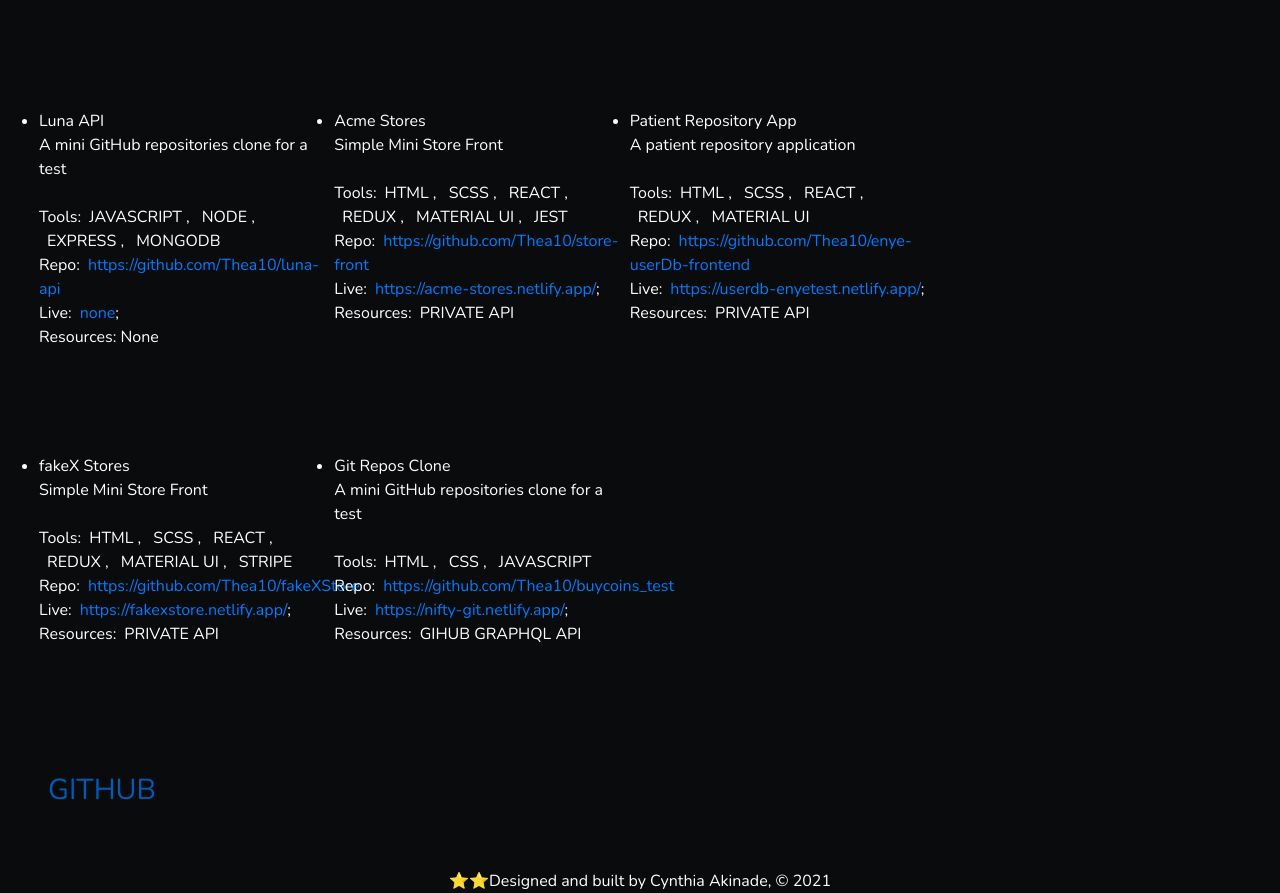
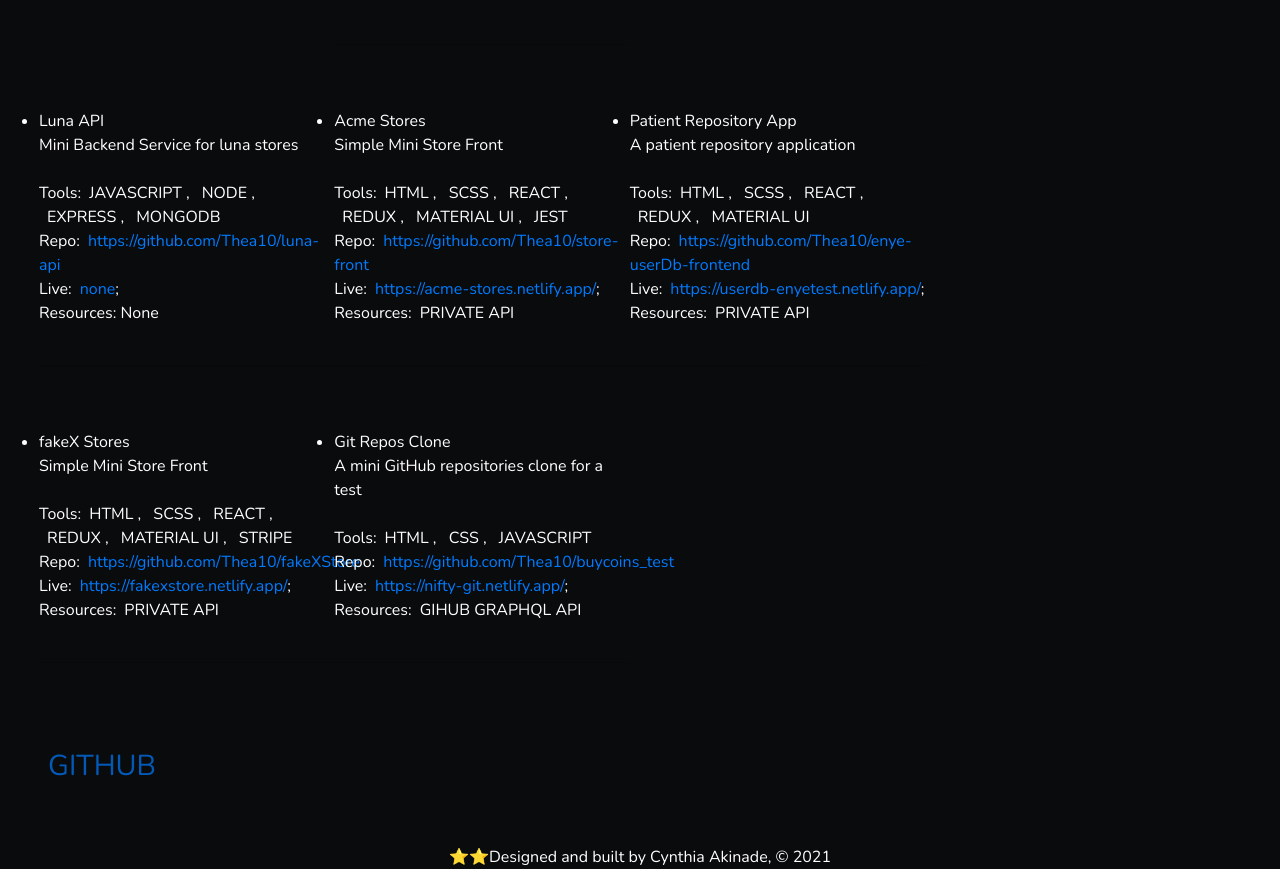
Before and after one commit to Thea10/cindidi.dev, a React (Create React App) app: page /projects in a window 1280 px wide. Shown: the part 1140-2033 px from the top of the page. After the commit the page ends 2009 px from the top, so only its background shows below. Built offline with nearby package versions, Linux system fonts and the light colour scheme.

Commit message:
correct desc

```diff
--- a/src/components/More.js
+++ b/src/components/More.js
@@ -77,7 +77,7 @@ let projects = [
   },
   {
     name: "Luna API",
-    description: "A mini GitHub repositories clone for a test",
+    description: "Mini Backend Service for luna stores",
     tools: ["JAVASCRIPT", "NODE", "EXPRESS", "MONGODB"],
     repo: "https://github.com/Thea10/luna-api",
     hosted: "none",
```
